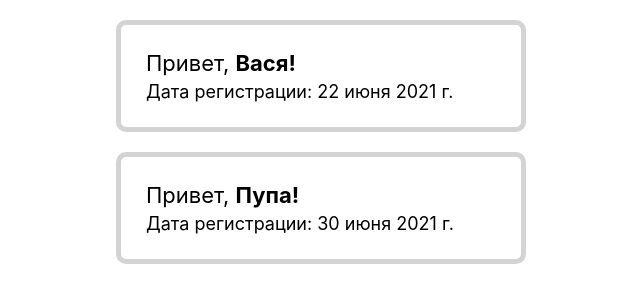
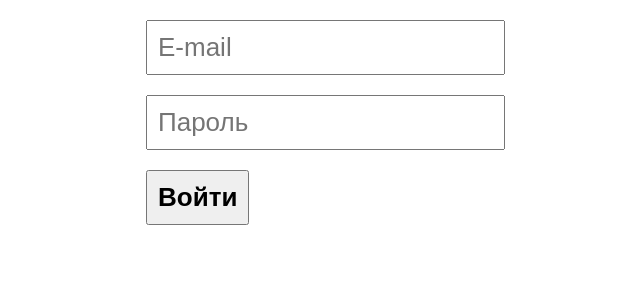
Before and after one commit to nohvu/home-work-1, a React (Create React App) app: page / in a window 1280 px wide. Shown: the top 302 px of the page, without its empty margins (319-959 px from the left). Built offline with nearby package versions, Linux system fonts and the light colour scheme.

Commit message:
Выполнил урок №2. Создание формы авторизации.

```diff
--- a/package.json
+++ b/package.json
@@ -10,6 +10,7 @@
     "@types/node": "^16.11.20",
     "@types/react": "^17.0.38",
     "@types/react-dom": "^17.0.11",
+    "prettier": "^2.5.1",
     "react": "^17.0.2",
     "react-dom": "^17.0.2",
     "react-scripts": "5.0.0",
--- a/src/index.scss
+++ b/src/index.scss
@@ -33,3 +33,19 @@ code {
     font-size: 18px;
   }
 }
+
+.form-container {
+  width: 350px;
+  margin: 20px auto;
+
+  .form {
+    .form_email,
+    .form_password,
+    .form_btn {
+      display: block;
+      margin-bottom: 20px;
+      font-size: 26px;
+      padding: 10px;
+    }
+  }
+}
--- a/src/index.tsx
+++ b/src/index.tsx
@@ -1,7 +1,8 @@
 import React from 'react';
 import ReactDOM from 'react-dom';
 import './index.scss';
-import App from './tutorial-1/App';
+//import App from './tutorial-1/App';
+import App from './tutorial-2/App';
 
 ReactDOM.render(
   <React.StrictMode>
--- /dev/null
+++ b/src/tutorial-2/App.tsx
@@ -0,0 +1,11 @@
+import React from 'react';
+import {Form} from "./components/AuthForm"
+
+function App() {
+  return (
+    <>
+      <Form />
+    </>
+  )
+  }
+  export default App
--- /dev/null
+++ b/src/tutorial-2/components/AuthForm.tsx
@@ -0,0 +1,36 @@
+import React from 'react';
+
+export const Form: React.FC = () => {
+
+  let email: string = "";
+  let password: string = "";
+
+  function formChange(event: React.ChangeEvent<HTMLInputElement>) {
+    if (event.target.type === "text") {
+      email = event.target.value
+    } else if (event.target.type === "password") {
+      password = event.target.value;
+    }
+  }
+
+  const handleSubmit = (event: any) => {
+    event.preventDefault();
+    if ( email.trim() === "" || password.trim() === "") {
+      alert('Enter your auth data!')
+    } else {
+      console.log( {email, password} );
+      [email, password] = ['', '']
+      event.target.reset()
+    }
+  }
+
+  return (
+    <div className="form-container">
+      <form onSubmit={handleSubmit} className="form">
+        <input onChange={formChange} className="form_email" type="text" placeholder="E-mail"/>
+        <input onChange={formChange} className="form_password" type="password" placeholder="Пароль"/>
+        <button className="form_btn" type="submit"><b>Войти</b></button>
+      </form>
+    </div>
+  )
+}
```
